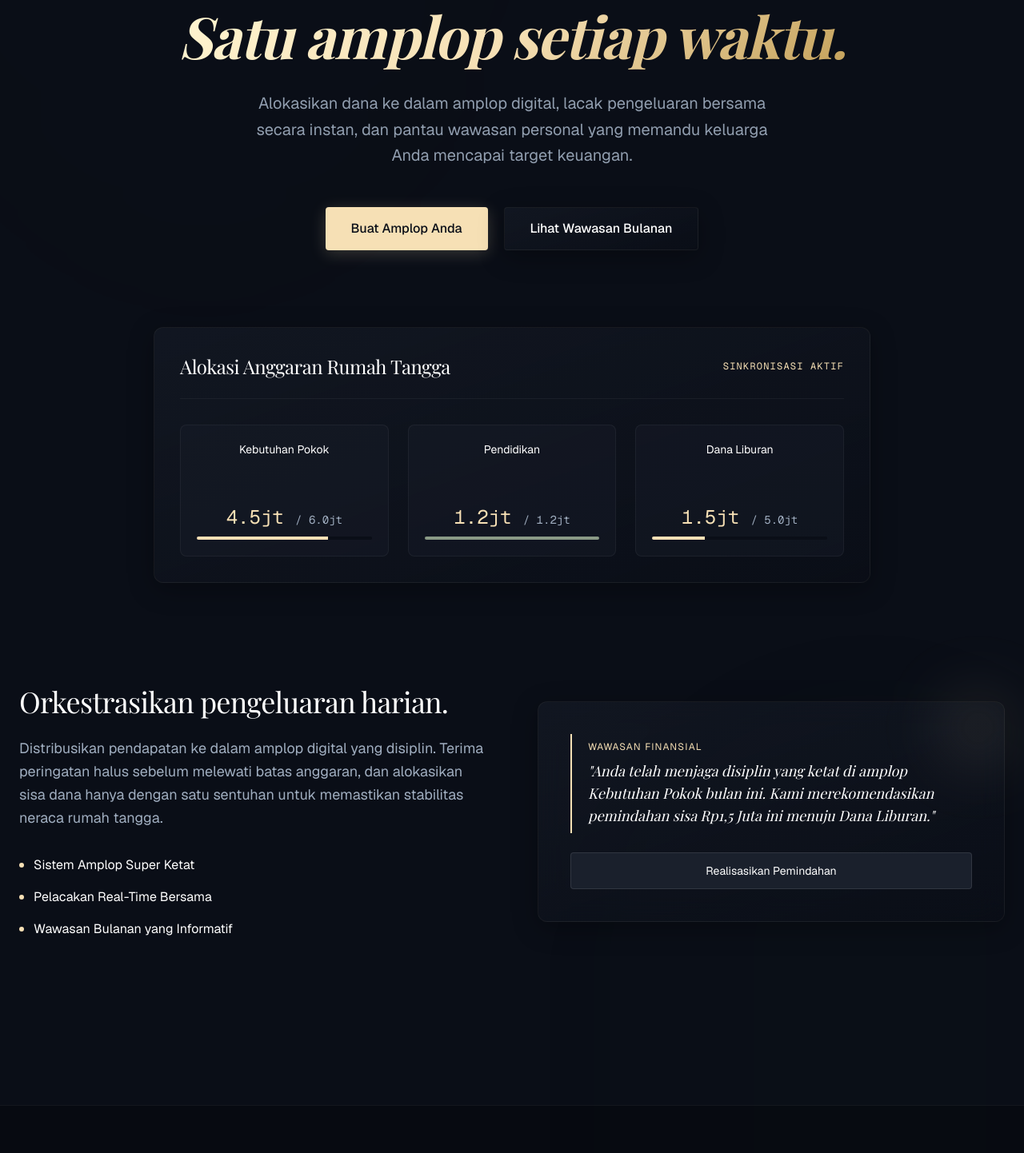
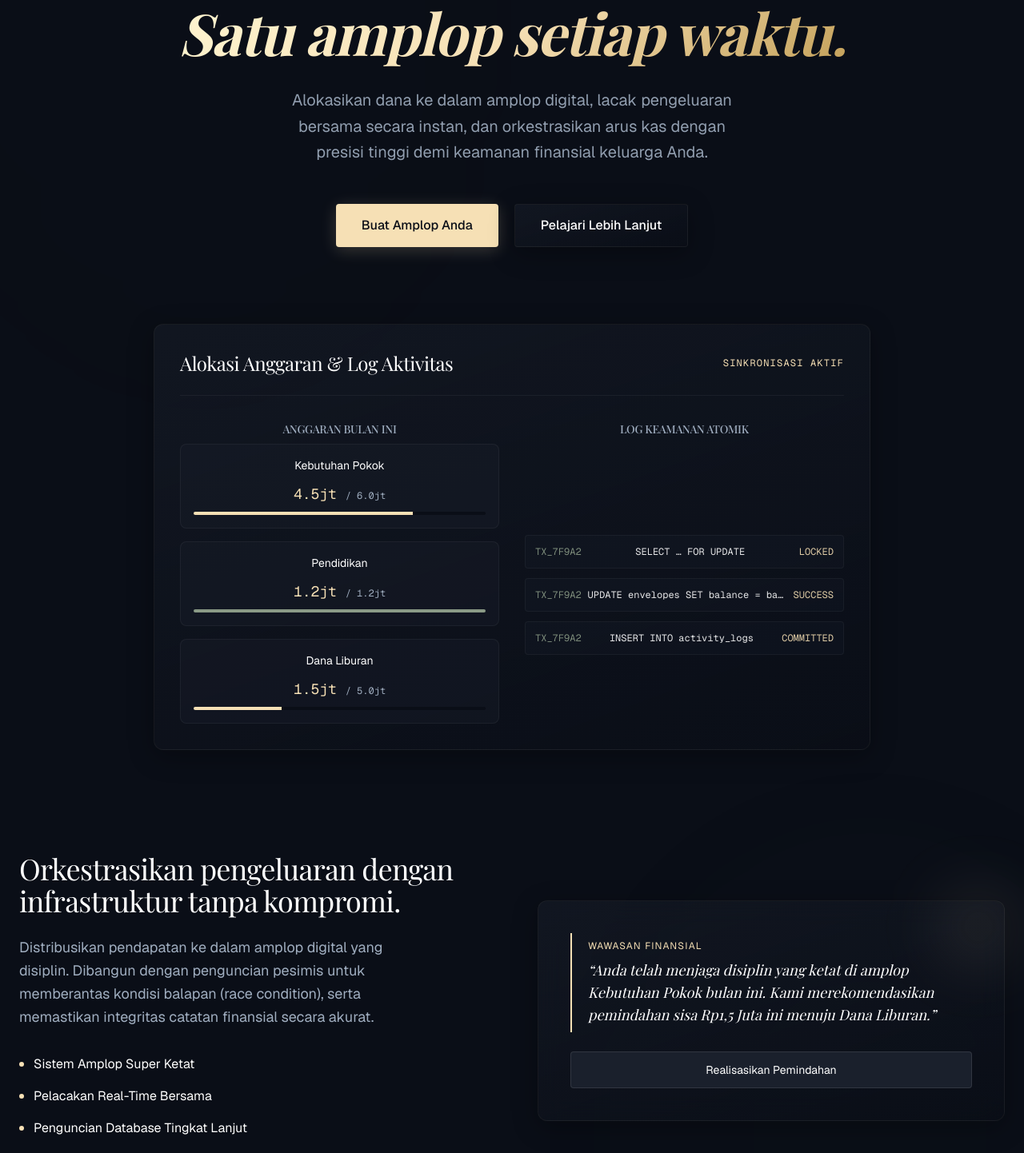
Before and after one commit to Rkmlr/Project-Vibe-Coding, a Next.js app in the folder frontend-next/: page / in a window 1280 px wide. Shown: the part 396-1838 px from the top of the page at 80% size. Built offline with nearby package versions, Linux system fonts and the light colour scheme; a web font is replaced by a local one.

Commit message:
refactor: revamp landing page to remove roles toggle and comply with web guidelines

```diff
--- a/frontend-next/src/app/page.js
+++ b/frontend-next/src/app/page.js
@@ -4,7 +4,6 @@ import { useState } from "react";
 import LoginForm from "@/features/authentication/LoginForm";
 
 export default function Home() {
-  const [view, setView] = useState("user"); // 'user' or 'admin'
   const [isAuthOpen, setIsAuthOpen] = useState(false);
 
   return (
@@ -20,7 +19,7 @@ export default function Home() {
         <div className="max-w-7xl mx-auto flex items-center justify-between">
           <div className="flex items-center gap-3">
             <div className="w-10 h-10 rounded bg-brand-slate border border-brand-gold/20 flex items-center justify-center">
-              <svg xmlns="http://www.w3.org/2000/svg" className="h-5 w-5 text-brand-gold" fill="none" viewBox="0 0 24 24" stroke="currentColor">
+              <svg aria-hidden="true" xmlns="http://www.w3.org/2000/svg" className="h-5 w-5 text-brand-gold" fill="none" viewBox="0 0 24 24" stroke="currentColor">
                 <path strokeLinecap="round" strokeLinejoin="round" strokeWidth={1.5} d="M3 10h18M7 15h1m4 0h1m-7 4h12a3 3 0 003-3V8a3 3 0 00-3-3H6a3 3 0 00-3 3v8a3 3 0 003 3z" />
               </svg>
             </div>
@@ -28,23 +27,9 @@ export default function Home() {
           </div>
 
           <div className="flex items-center gap-6">
-            <div className="hidden md:flex p-1 rounded-full bg-brand-slate/50 border border-white/5">
-              <button
-                onClick={() => setView("user")}
-                className={`px-5 py-2 rounded-full text-sm font-medium transition-all duration-300 ${view === "user" ? "bg-brand-gold text-brand-midnight shadow-lg" : "text-brand-muted hover:text-white"}`}
-              >
-                Anggota Keluarga
-              </button>
-              <button
-                onClick={() => setView("admin")}
-                className={`px-5 py-2 rounded-full text-sm font-medium transition-all duration-300 ${view === "admin" ? "bg-brand-gold text-brand-midnight shadow-lg" : "text-brand-muted hover:text-white"}`}
-              >
-                Manajer Keuangan
-              </button>
-            </div>
             <button
               onClick={() => setIsAuthOpen(true)}
-              className="bg-white/5 hover:bg-white/10 text-white border border-white/10 px-6 py-2.5 rounded text-sm font-medium transition-colors cursor-pointer"
+              className="bg-white/5 hover:bg-white/10 text-white border border-white/10 px-6 py-2.5 rounded text-sm font-medium transition-colors cursor-pointer focus-visible:ring-2 focus-visible:ring-brand-gold outline-none"
             >
               Masuk
             </button>
@@ -55,80 +40,78 @@ export default function Home() {
       <main className="relative z-10 max-w-7xl mx-auto px-6 pt-24 pb-32">
         {/* Dynamic Hero Section */}
         <section className="flex flex-col items-center text-center mt-8 animate-fade-in-up">
-          <h1 className="font-display text-5xl md:text-7xl font-bold tracking-tight mb-6 text-white max-w-4xl leading-tight">
-            {view === "user" ? (
-              <>Lindungi masa depan finansial keluarga. <br/><span className="text-gold-gradient italic">Satu amplop setiap waktu.</span></>
-            ) : (
-              <>Kendali penuh atas arus kas. <br/><span className="text-gold-gradient italic">Akurasi finansial mutlak.</span></>
-            )}
+          <h1 className="font-display text-5xl md:text-7xl font-bold tracking-tight mb-6 text-white max-w-4xl leading-tight text-balance">
+            Lindungi masa depan finansial keluarga. <br/><span className="text-gold-gradient italic">Satu amplop setiap waktu.</span>
           </h1>
-          <p className="text-lg md:text-xl max-w-2xl mb-12 leading-relaxed opacity-90">
-            {view === "user"
-              ? "Alokasikan dana ke dalam amplop digital, lacak pengeluaran bersama secara instan, dan pantau wawasan personal yang memandu keluarga Anda mencapai target keuangan."
-              : "Orkestrasikan arus kas keluarga dengan presisi tinggi. Hubungkan dengan webhook perangkat IoT fisik, kelola akses setiap anggota, dan jaga keamanan log aktivitas yang tidak bisa dimanipulasi."}
+          <p className="text-lg md:text-xl max-w-2xl mb-12 leading-relaxed opacity-90 text-balance">
+            Alokasikan dana ke dalam amplop digital, lacak pengeluaran bersama secara instan, dan orkestrasikan arus kas dengan presisi tinggi demi keamanan finansial keluarga Anda.
           </p>
 
           <div className="flex flex-col sm:flex-row gap-5 mb-24">
             <button
               onClick={() => setIsAuthOpen(true)}
-              className="bg-brand-gold hover:bg-brand-gold-muted text-brand-midnight px-8 py-3.5 rounded font-medium transition-all transform hover:-translate-y-1 shadow-[0_4px_20px_rgba(246,224,181,0.2)] cursor-pointer"
+              className="bg-brand-gold hover:bg-brand-gold-muted text-brand-midnight px-8 py-3.5 rounded font-medium transition-all transform hover:-translate-y-1 shadow-[0_4px_20px_rgba(246,224,181,0.2)] cursor-pointer focus-visible:ring-2 focus-visible:ring-white focus-visible:ring-offset-2 outline-none"
             >
-              {view === "user" ? "Buat Amplop Anda" : "Konfigurasi Akses Keluarga"}
+              Buat Amplop Anda
             </button>
-            <button className="glass-card px-8 py-3.5 rounded font-medium text-white hover:bg-white/5 transition-colors">
-              {view === "user" ? "Lihat Wawasan Bulanan" : "Tinjau Log Keamanan"}
+            <button className="glass-card px-8 py-3.5 rounded font-medium text-white hover:bg-white/5 transition-colors focus-visible:ring-2 focus-visible:ring-brand-gold outline-none">
+              Pelajari Lebih Lanjut
             </button>
           </div>
 
           {/* Signature Aesthetic Element: The Ledger/Envelope Visualization */}
-          <div className="w-full max-w-4xl h-80 glass-card rounded-xl p-8 relative flex flex-col justify-between overflow-hidden group">
+          <div className="w-full max-w-4xl glass-card rounded-xl p-8 relative flex flex-col justify-between overflow-hidden group">
             <div className="flex justify-between items-center border-b border-white/5 pb-6">
-              <h3 className="font-display text-2xl text-white">
-                {view === "user" ? "Alokasi Anggaran Rumah Tangga" : "Transaksi Ledger Atomik"}
-              </h3>
+              <h2 className="font-display text-2xl text-white text-balance">
+                Alokasi Anggaran & Log Aktivitas
+              </h2>
               <span className="font-mono text-xs text-brand-gold uppercase tracking-widest">Sinkronisasi Aktif</span>
             </div>
 
-            <div className="flex-1 mt-8 grid grid-cols-1 md:grid-cols-3 gap-6">
-              {view === "user" ? (
-                <>
+            <div className="flex-1 mt-8 grid grid-cols-1 md:grid-cols-2 gap-8">
+              {/* Envelope Visualization */}
+              <div className="space-y-4">
+                <h3 className="text-sm font-medium text-brand-muted uppercase tracking-wider mb-2">Anggaran Bulan Ini</h3>
                 {[
                   { label: "Kebutuhan Pokok", spent: 4500000, total: 6000000 },
                   { label: "Pendidikan", spent: 1200000, total: 1200000 },
                   { label: "Dana Liburan", spent: 1500000, total: 5000000 }
                 ].map((env, i) => (
-                    <div key={i} className="bg-brand-slate/40 border border-white/5 rounded-lg p-5 flex flex-col justify-between transition-colors hover:border-brand-gold/30">
-                      <div className="text-sm text-white mb-4">{env.label}</div>
+                  <div key={i} className="bg-brand-slate/40 border border-white/5 rounded-lg p-4 transition-colors hover:border-brand-gold/30">
+                    <div className="text-sm text-white mb-3">{env.label}</div>
                     <div>
-                        <div className="font-mono text-xl md:text-2xl text-brand-gold mb-2">{(env.spent / 1000000).toFixed(1)}jt <span className="text-sm text-brand-muted">/ {(env.total / 1000000).toFixed(1)}jt</span></div>
+                      <div className="font-mono text-lg text-brand-gold mb-2">{(env.spent / 1000000).toFixed(1)}jt <span className="text-xs text-brand-muted">/ {(env.total / 1000000).toFixed(1)}jt</span></div>
                       <div className="h-1 w-full bg-brand-midnight rounded overflow-hidden">
                         <div className={`h-full ${env.spent === env.total ? 'bg-brand-sage' : 'bg-brand-gold'}`} style={{ width: `${(env.spent/env.total)*100}%` }}></div>
                       </div>
                     </div>
                   </div>
                 ))}
-                </>
-              ) : (
-                <>
-                  <div className="col-span-3 space-y-3 font-mono text-sm opacity-80">
+              </div>
+
+              {/* Audit Log Visualization */}
+              <div className="space-y-4">
+                <h3 className="text-sm font-medium text-brand-muted uppercase tracking-wider mb-2">Log Keamanan Atomik</h3>
+                <div className="space-y-3 font-mono text-xs opacity-90 h-full">
+                  <div className="flex flex-col justify-center h-full space-y-3">
                     <div className="flex justify-between items-center bg-brand-slate/30 p-3 rounded border border-white/5">
                       <span className="text-brand-sage">TX_7F9A2</span>
-                      <span className="text-white">SELECT ... FOR UPDATE</span>
-                      <span className="text-brand-gold">LOCKED</span>
+                      <span className="text-white truncate mx-2">SELECT … FOR UPDATE</span>
+                      <span className="text-brand-gold shrink-0">LOCKED</span>
                     </div>
                     <div className="flex justify-between items-center bg-brand-slate/30 p-3 rounded border border-white/5">
                       <span className="text-brand-sage">TX_7F9A2</span>
-                      <span className="text-white">UPDATE envelopes SET balance = balance - 15</span>
-                      <span className="text-brand-gold">SUCCESS</span>
+                      <span className="text-white truncate mx-2">UPDATE envelopes SET balance = balance - 15</span>
+                      <span className="text-brand-gold shrink-0">SUCCESS</span>
                     </div>
                     <div className="flex justify-between items-center bg-brand-slate/30 p-3 rounded border border-white/5">
                       <span className="text-brand-sage">TX_7F9A2</span>
-                      <span className="text-white">INSERT INTO activity_logs</span>
-                      <span className="text-brand-gold">COMMITTED</span>
+                      <span className="text-white truncate mx-2">INSERT INTO activity_logs</span>
+                      <span className="text-brand-gold shrink-0">COMMITTED</span>
                     </div>
                   </div>
-                </>
-              )}
+                </div>
+              </div>
             </div>
           </div>
         </section>
@@ -137,23 +120,22 @@ export default function Home() {
         <section id="features" className="mt-32">
           <div className="grid md:grid-cols-2 gap-16 items-center">
             <div>
-              <h2 className="font-display text-4xl text-white mb-6">
-                {view === "user" ? "Orkestrasikan pengeluaran harian." : "Infrastruktur tanpa kompromi."}
+              <h2 className="font-display text-4xl text-white mb-6 text-balance">
+                Orkestrasikan pengeluaran dengan infrastruktur tanpa kompromi.
               </h2>
-              <p className="text-lg leading-relaxed mb-8">
-                {view === "user"
-                  ? "Distribusikan pendapatan ke dalam amplop digital yang disiplin. Terima peringatan halus sebelum melewati batas anggaran, dan alokasikan sisa dana hanya dengan satu sentuhan untuk memastikan stabilitas neraca rumah tangga."
-                  : "Dibangun menggunakan ElysiaJS dan Bun, sistem ini menerapkan penguncian pesimis untuk memberantas kondisi balapan (race condition). Hubungkan ke tombol webhook ESP8266 untuk mencatat pengeluaran rutin secara instan tanpa perlu membuka browser."}
+              <p className="text-lg leading-relaxed mb-8 text-balance">
+                Distribusikan pendapatan ke dalam amplop digital yang disiplin. Dibangun dengan penguncian pesimis untuk memberantas kondisi balapan (race condition), serta memastikan integritas catatan finansial secara akurat.
               </p>
 
               <ul className="space-y-4">
                 {[
-                  view === "user" ? "Sistem Amplop Super Ketat" : "Penguncian Database Tingkat Lanjut",
-                  view === "user" ? "Pelacakan Real-Time Bersama" : "Integrasi Perangkat Keras IoT Webhook",
-                  view === "user" ? "Wawasan Bulanan yang Informatif" : "Jejak Audit Aktivitas yang Kekal"
+                  "Sistem Amplop Super Ketat",
+                  "Pelacakan Real-Time Bersama",
+                  "Penguncian Database Tingkat Lanjut",
+                  "Jejak Audit Aktivitas yang Kekal"
                 ].map((feature, idx) => (
                   <li key={idx} className="flex items-center gap-3">
-                    <div className="w-1.5 h-1.5 rounded-full bg-brand-gold"></div>
+                    <div className="w-1.5 h-1.5 rounded-full bg-brand-gold" aria-hidden="true"></div>
                     <span className="text-white">{feature}</span>
                   </li>
                 ))}
@@ -161,28 +143,16 @@ export default function Home() {
             </div>
 
             <div className="glass-card p-10 rounded-xl relative">
-              <div className="absolute -top-4 -right-4 w-24 h-24 bg-brand-gold/10 rounded-full blur-2xl"></div>
-              {view === "user" ? (
+              <div className="absolute -top-4 -right-4 w-24 h-24 bg-brand-gold/10 rounded-full blur-2xl" aria-hidden="true"></div>
               <div className="space-y-6">
                 <div className="border-l-2 border-brand-gold pl-5 py-2">
                   <div className="text-xs text-brand-gold uppercase tracking-widest mb-2">Wawasan Finansial</div>
-                    <p className="text-white font-serif text-lg italic">"Anda telah menjaga disiplin yang ketat di amplop Kebutuhan Pokok bulan ini. Kami merekomendasikan pemindahan sisa Rp1,5 Juta ini menuju Dana Liburan."</p>
+                  <p className="text-white font-serif text-lg italic">“Anda telah menjaga disiplin yang ketat di amplop Kebutuhan Pokok bulan ini. Kami merekomendasikan pemindahan sisa Rp1,5 Juta ini menuju Dana Liburan.”</p>
                 </div>
-                  <button className="w-full bg-brand-slate hover:bg-brand-slate/80 text-white border border-white/10 py-3 rounded text-sm transition-colors">
+                <button className="w-full bg-brand-slate hover:bg-brand-slate/80 text-white border border-white/10 py-3 rounded text-sm transition-colors focus-visible:ring-2 focus-visible:ring-brand-gold outline-none">
                   Realisasikan Pemindahan
                 </button>
               </div>
-              ) : (
-                <div className="space-y-6">
-                  <div className="border-l-2 border-brand-sage pl-5 py-2">
-                    <div className="text-xs text-brand-sage uppercase tracking-widest mb-2">Entri Log Audit</div>
-                    <p className="text-white font-mono text-sm">Aksi: SOFT_DELETE<br/>Target: envelopes_table (ID: ENV_90X)<br/>Aktor: Admin_Keluarga</p>
-                  </div>
-                  <button className="w-full bg-brand-slate hover:bg-brand-slate/80 text-white border border-white/10 py-3 rounded text-sm transition-colors">
-                    Inspeksi Seluruh Jejak
-                  </button>
-                </div>
-              )}
             </div>
           </div>
         </section>
@@ -191,10 +161,10 @@ export default function Home() {
       {/* Footer */}
       <footer className="border-t border-white/5 bg-[#070A11] pt-16 pb-12 mt-20">
         <div className="max-w-7xl mx-auto px-6 text-center">
-          <h2 className="font-display text-3xl text-white mb-8">Amankan kebenaran finansial keluarga Anda.</h2>
+          <h2 className="font-display text-3xl text-white mb-8 text-balance">Amankan kebenaran finansial keluarga Anda.</h2>
           <button
             onClick={() => setIsAuthOpen(true)}
-            className="bg-brand-gold text-brand-midnight px-8 py-3 rounded font-medium transition-transform hover:-translate-y-1 cursor-pointer"
+            className="bg-brand-gold text-brand-midnight px-8 py-3 rounded font-medium transition-transform hover:-translate-y-1 cursor-pointer focus-visible:ring-2 focus-visible:ring-white outline-none"
           >
             Inisialisasi Ruang Kerja
           </button>
@@ -202,9 +172,9 @@ export default function Home() {
           <div className="mt-16 text-sm flex flex-col md:flex-row justify-between items-center opacity-60">
             <div>&copy; 2026 Arsitektur FamFi.</div>
             <div className="mt-4 md:mt-0 space-x-6">
-              <a href="#" className="hover:text-white">Keamanan</a>
-              <a href="#" className="hover:text-white">Referensi API</a>
-              <a href="#" className="hover:text-white">Dokumen Visi</a>
+              <a href="#" className="hover:text-white focus-visible:ring-2 focus-visible:ring-brand-gold outline-none rounded">Keamanan</a>
+              <a href="#" className="hover:text-white focus-visible:ring-2 focus-visible:ring-brand-gold outline-none rounded">Referensi API</a>
+              <a href="#" className="hover:text-white focus-visible:ring-2 focus-visible:ring-brand-gold outline-none rounded">Dokumen Visi</a>
             </div>
           </div>
         </div>
@@ -216,7 +186,8 @@ export default function Home() {
           <div className="relative w-full max-w-md mx-4 animate-fade-in-up">
             <button
               onClick={() => setIsAuthOpen(false)}
-              className="absolute top-4 right-4 text-brand-muted hover:text-white transition-colors z-10 text-lg font-bold font-mono cursor-pointer"
+              aria-label="Tutup"
+              className="absolute top-4 right-4 text-brand-muted hover:text-white transition-colors z-10 text-lg font-bold font-mono cursor-pointer focus-visible:ring-2 focus-visible:ring-brand-gold outline-none rounded"
             >
               ✕
             </button>
```
Lines whose indentation alone changed are shown as unchanged.
